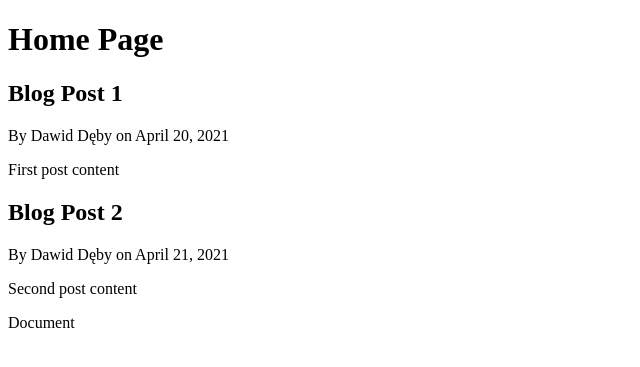
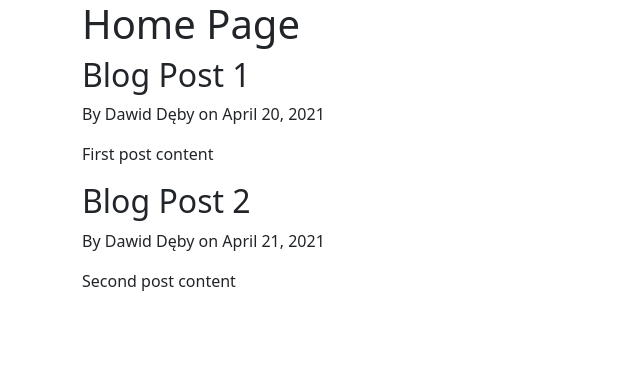
Before and after one commit to deby22/Flask_Blog, a Flask app: page / in a window 1280 px wide. Shown: the top 367 px of the page, without its empty margins (0-640 px from the left). Run offline with Flask 2, Linux system fonts and the light colour scheme; some libraries are stand-ins or nearby versions.

Commit message:
Part 2 - Templates - add Bootstrap

```diff
--- a/templates/layout.html
+++ b/templates/layout.html
@@ -1,7 +1,13 @@
 <!DOCTYPE html>
 <html lang="en">
 <head>
-    <meta charset="UTF-8">
+    <!-- Required meta tags -->
+    <meta charset="utf-8">
+    <meta name="viewport" content="width=device-width, initial-scale=1">
+
+    <!-- Bootstrap CSS -->
+    <link href="https://cdn.jsdelivr.net/npm/bootstrap@5.1.3/dist/css/bootstrap.min.css" rel="stylesheet" integrity="sha384-1BmE4kWBq78iYhFldvKuhfTAU6auU8tT94WrHftjDbrCEXSU1oBoqyl2QvZ6jIW3" crossorigin="anonymous">
+
     <meta http-equiv="X-UA-Compatible" content="IE=edge">
         {% if title %}
             <title>Flask Blog - {{ title }}</title>
@@ -9,8 +15,16 @@
             <title>Flask Blog</title>
         {% endif %}
     </head>
+
+    <script src="https://cdn.jsdelivr.net/npm/bootstrap@5.1.3/dist/js/bootstrap.bundle.min.js" integrity="sha384-ka7Sk0Gln4gmtz2MlQnikT1wXgYsOg+OMhuP+IlRH9sENBO0LRn5q+8nbTov4+1p" crossorigin="anonymous"></script>
+
+    <!-- Option 2: Separate Popper and Bootstrap JS -->
+    <script src="https://cdn.jsdelivr.net/npm/@popperjs/core@2.10.2/dist/umd/popper.min.js" integrity="sha384-7+zCNj/IqJ95wo16oMtfsKbZ9ccEh31eOz1HGyDuCQ6wgnyJNSYdrPa03rtR1zdB" crossorigin="anonymous"></script>
+    <script src="https://cdn.jsdelivr.net/npm/bootstrap@5.1.3/dist/js/bootstrap.min.js" integrity="sha384-QJHtvGhmr9XOIpI6YVutG+2QOK9T+ZnN4kzFN1RtK3zEFEIsxhlmWl5/YESvpZ13" crossorigin="anonymous"></script>
+
 <body>
-
-{% block content %}{% endblock %}
+    <div class="container">
+        {% block content %}{% endblock %}
+    </div>
 </body>
-</html>Document
+</html>
```
